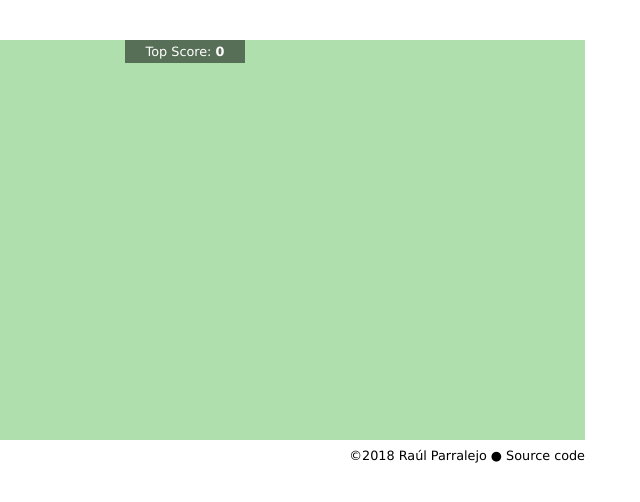
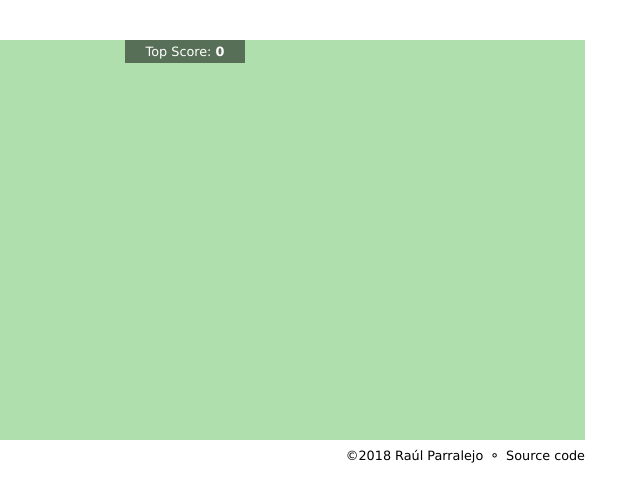
Before and after one commit to raohmaru/DOM-Tennis-2k18, a website with bundled scripts: page src/index.html in a window 1280 px wide. Shown: the full height of the page, 223-863 px from the left. Built offline with nearby package versions, Linux system fonts and the light colour scheme; some packages are replaced by stand-ins of ours.

Commit message:
Reworked page footer info

```diff
--- a/src/index.html
+++ b/src/index.html
@@ -48,7 +48,10 @@
 	</main>
 
 	<footer class="page-footer" role="contentinfo">
-		<div class="copyright align-right">&copy;2018 Raúl Parralejo &#9679; <a href="https://github.com/raohmaru/DOM-Tennis-2k18" target="_blank">Source code</a></div>
+		<ul class="pageinfo align-right">
+			<li class="pageinfo__item">&copy;2018 <a href="https://raohmaru.com" target="_blank" rel="author">Raúl Parralejo</a></li>
+			<li class="pageinfo__item"><a href="https://github.com/raohmaru/DOM-Tennis-2k18" target="_blank">Source code</a></li>
+		</ul>
 	</footer>
 </div>
 
--- a/src/modules/footer/default.css
+++ b/src/modules/footer/default.css
@@ -1,3 +1,13 @@
-.copyright {
+.pageinfo {
+	margin: 0;
 	font-size: var(--fzSmall);
 }
+
+	.pageinfo__item {
+		display: inline-block;
+
+		&:nth-child(n+2)::before {
+			content: "\26AC\0020";
+			margin: 0 2px;
+		}
+	}
```
